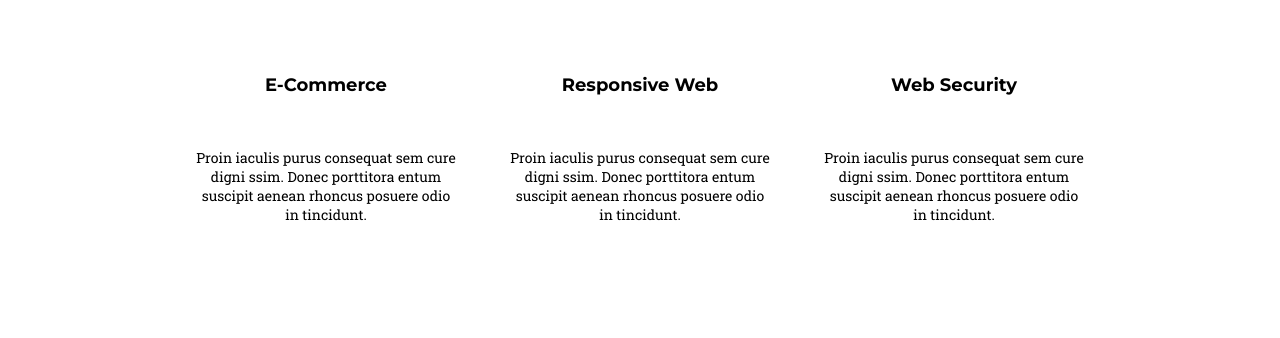
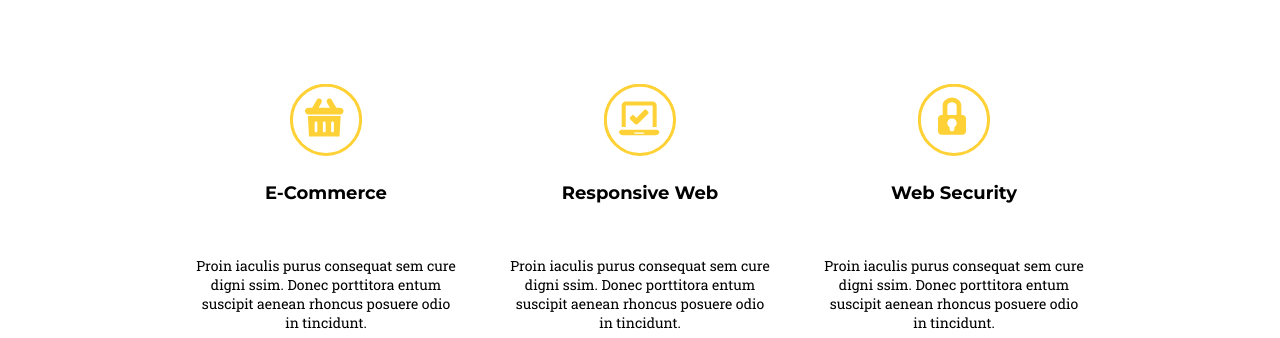
Before and after one commit to OlexandrBilyk/Golden, a plain HTML site: page index.html in a window 1280 px wide. Shown: the part 315-653 px from the top of the page. Drawn offline with nearby package versions, Linux system fonts and the light colour scheme; a web font is replaced by a local one.

Commit message:
add psevdoelement

```diff
--- a/css/styes.css
+++ b/css/styes.css
@@ -18,6 +18,10 @@ ul{
 a{
     text-decoration: none;
     color: var(--main-accent);
+}
+ul, h1, button, p, h2, h3, h4{
+    margin: 0;
+    padding: 0;
 }
 .header{
     padding: 45px 0 0 0;
@@ -45,15 +49,45 @@ a{
     font-size: 14px;
     line-height: 1.14;
     text-transform: uppercase;
+    position: relative;
 
     margin: 10px;
-     margin-top: 50px;
+    margin-top: 50px;
      margin-bottom: 100px;
 }
+/* .nav-list_link:hover::after{
+    content: '';
+    display: inline-block;
+    width: 100%;
+    height: 2px;
+    background-color: #FED136;
+    position: absolute;
+    top: 30px;
+    left: 0;
+} */
 .main ,.container{
     padding-bottom: 119px;
 }
+.main-list_item::before{
+    content: '';
+    display:block;
+    background-position: center;
+    background-repeat: no-repeat;
+    width: 72px;
+    height: 72px;
+    margin: 0 auto ;
 
+
+}
+.main-list_item:nth-child(1)::before{
+    background-image:url('../images/1-E-Commerce.svg');
+}
+.main-list_item:nth-child(2)::before{
+    background-image:url('../images/2-ResponsiveWeb.svg');
+}
+.main-list_item:nth-child(3)::before{
+    background-image:url('../images/3-WebSecurity.svg');
+}
 .main-list{
     display: flex;
     align-items: center;
@@ -66,7 +100,7 @@ a{
     text-align: center;
     font-size: 40px;
     text-transform: uppercase;
-    margin-top: 150px;
+    margin: 150px 0 87px 0;
 }
 
 .main-list_title{
```
Also changed, not shown: images/1-E-Commerce.svg (added), images/2-ResponsiveWeb.svg (added), images/3-WebSecurity.svg (added).
